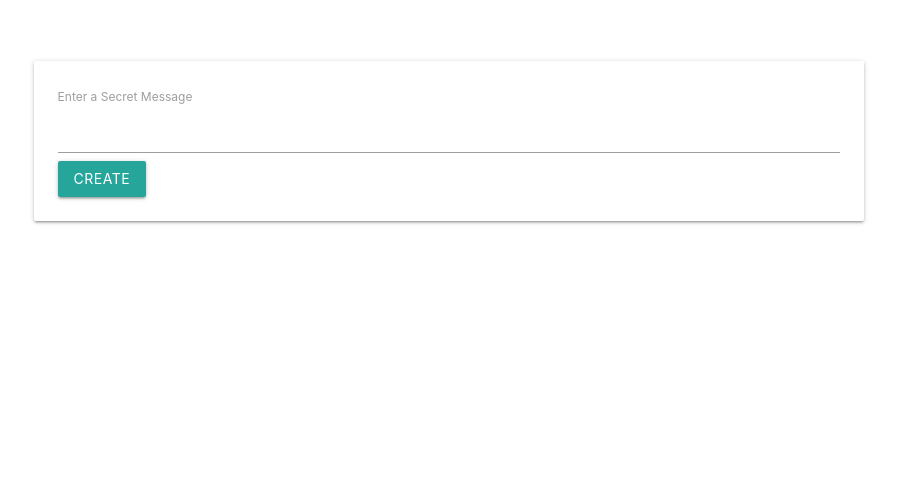
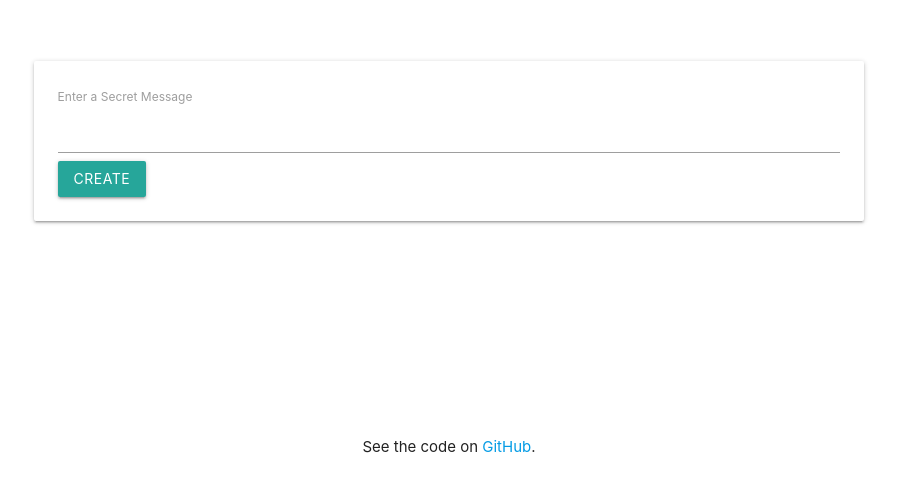
Before and after one commit to AndrewHuntington/secret-message-app, a plain HTML site: page index.html in a window 1280 px wide. Shown: the part 147-638 px from the top of the page, without its empty margins (191-1088 px from the left). Drawn offline with nearby package versions, Linux system fonts and the light colour scheme.

Commit message:
Add footer

```diff
--- a/index.html
+++ b/index.html
@@ -48,6 +48,20 @@
         </div>
       </div>
     </div>
+
+    <footer class="footer">
+      <div class="row">
+        <div class="center">
+          See the code on
+          <a
+            href="https://github.com/AndrewHuntington/secret-message-app"
+            target="_blank"
+            rel="noopener noreferrer"
+            >GitHub</a
+          >.
+        </div>
+      </div>
+    </footer>
     <script src="index.js"></script>
   </body>
 </html>
```
